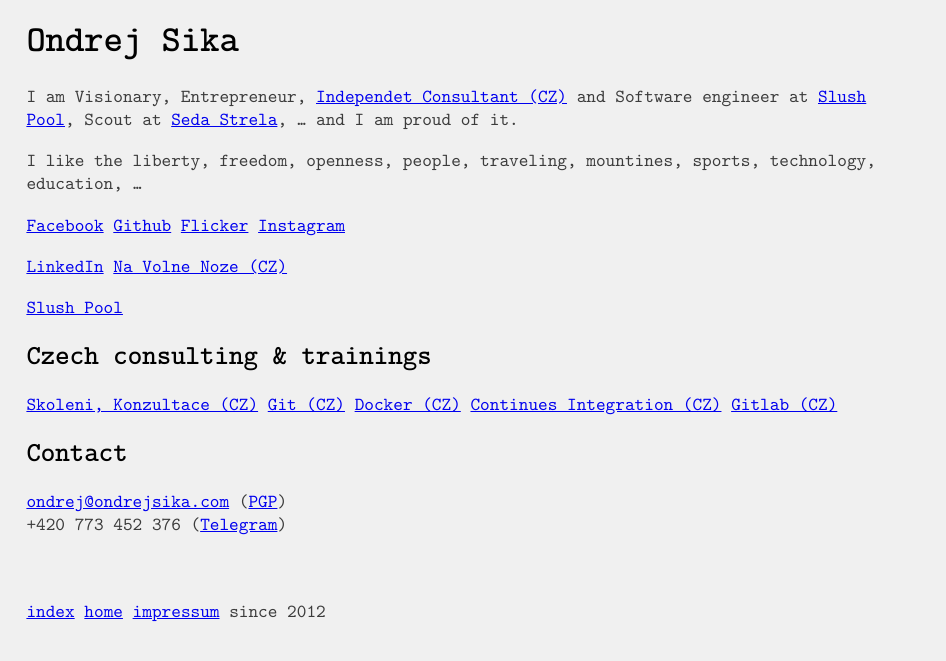
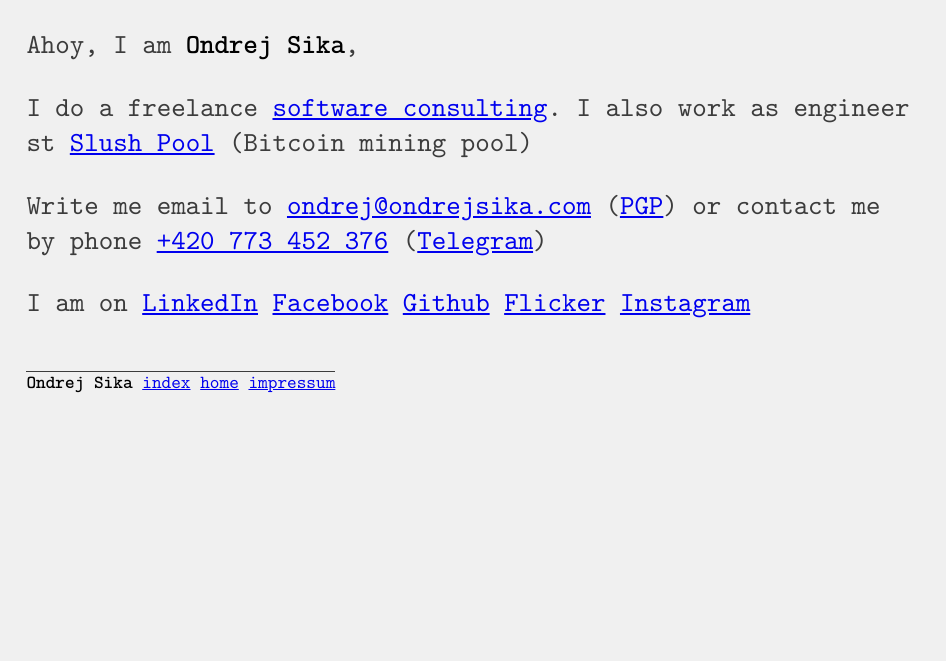
Before and after one commit to ondrejsika/ondrejsika.com, a Jekyll site: the page built from index.md, in a window 1280 px wide. Shown: the top 661 px of the page, without its empty margins (0-946 px from the left). Built offline with Jekyll 4.4.1, drawn with Linux system fonts in a browser that asks for light colours; some web fonts are replaced; comment, search, counter and statistics services are not loaded; our own code applies the rules of GitHub Pages for plain Markdown files.

Commit message:
index - upgrade to simple form (made in Amsterdam, NL)

```diff
--- a/_layouts/default.html
+++ b/_layouts/default.html
@@ -7,20 +7,13 @@
 <div class="col-md-8 col-md-offset-2">
 {{content}}
 <p class="footer">
-{% if page.nosignature %}
-{% else %}
---
-<br>
+<span style="border-top: solid 1px">
 <b>Ondrej&nbsp;Sika</b>
-<br><a href="mailto:ondrej@ondrejsika.com">ondrej@ondrejsika.com</a> (<a href="/pgp.html">PGP</a>)
-<br>+420 773 452 376</a> (<a href="https://t.me/ondrejsika">Telegram</a>)
-{% endif %}
-<br>
 <span class="noprint">
-    <br><a href="/site-index.html">index</a>
+    <a href="/site-index.html">index</a>
     <a href="/">home</a>
     <a href="/impressum.html">impressum</a>
-    since&nbsp;2012
+</span>
 </span>
 </p>
 </div>
--- a/index.md
+++ b/index.md
@@ -4,37 +4,24 @@
 nosignature: true
 ---
 
-# Ondrej Sika
+<div style="font-size: 1.5em" markdown="1">
 
-I am Visionary, Entrepreneur, [Independet Consultant (CZ)](https://bysika.cz) and Software engineer at [Slush Pool](https://slushpool.com), Scout at [Seda Strela](http://sedastrela.cz), ... and I am proud of it.
+Ahoy, I am __Ondrej Sika__,
 
-I like the liberty, freedom, openness, people, traveling, mountines, sports, technology, education, ...
+I do a freelance [software consulting](https://sikasw.com). I also work as engineer st [Slush Pool](https://slushpool.com) (Bitcoin mining pool)
 
+Write me email to <ondrej@ondrejsika.com> ([PGP](/pgp.html)) or contact me by phone [+420 773 452 376](tel:+420773452376) ([Telegram](https://t.me/ondrejsika))
 
+I am on
+[LinkedIn](https://www.linkedin.com/in/ondrejsika/)
 [Facebook](https://facebook.com/sikaondrej)
 [Github](https://github.com/ondrejsika)
 [Flicker](https://www.flickr.com/photos/ondrejsika/albums)
 [Instagram](https://instagram.com/ondrejsika)
 
-[LinkedIn](https://www.linkedin.com/in/ondrejsika/)
-[Na Volne Noze (CZ)](https://navolnenoze.cz/prezentace/ondrej-sika/)
+</div>
 
-[Slush Pool](https://slushpool.com)
-
-## Czech consulting & trainings
-
-[Skoleni, Konzultace (CZ)](https://bysika.cz)
-[Git (CZ)](https://skoleni-git.cz)
-[Docker (CZ)](https://skoleni-docker.cz)
-[Continues Integration (CZ)](https://skoleni-ci.cz)
-[Gitlab (CZ)](https://skoleni-gitlab.cz)
-
-## Contact
-
-<ondrej@ondrejsika.com> ([PGP](/pgp.html))
-<br>+420 773 452 376 ([Telegram](https://t.me/ondrejsika))
-
-<!--
+{% comment %}
 I am Visionary, Entrepreneur, [Independet Consultant](https://bysika.cz) and Software engineer at [Slush Pool](https://slushpool.com), student at [FIT CVUT](https://fit.cvut.cz) (former [MFF UK](http://mff.cuni.cz)), Scout Leader of [Seda Strela](http://sedastrela.cz), ... and I am proud of it.
 
 I like the people, traveling, mountines, sports, technology, education, ...
@@ -56,6 +43,7 @@
 <a href="https://bysika.cz">bysika.cz</a> / <a href="https://skoleni-git.cz">skoleni-git.cz</a> / <a href="https://skoleni-docker.cz">skoleni-docker.cz</a> / <a href="https://sedu.cz">sedu.cz</a>
 </div>
 
--->
+{% endcomment %}
+
 
 <!-- Kato, zustanes naveky v nasich srdcich. O.</div> -->
--- a/static/src/main.css
+++ b/static/src/main.css
@@ -17,6 +17,7 @@
 
 .footer {
     text-align: left;
+    margin-top: 50px;
 }
 
 body {
```
